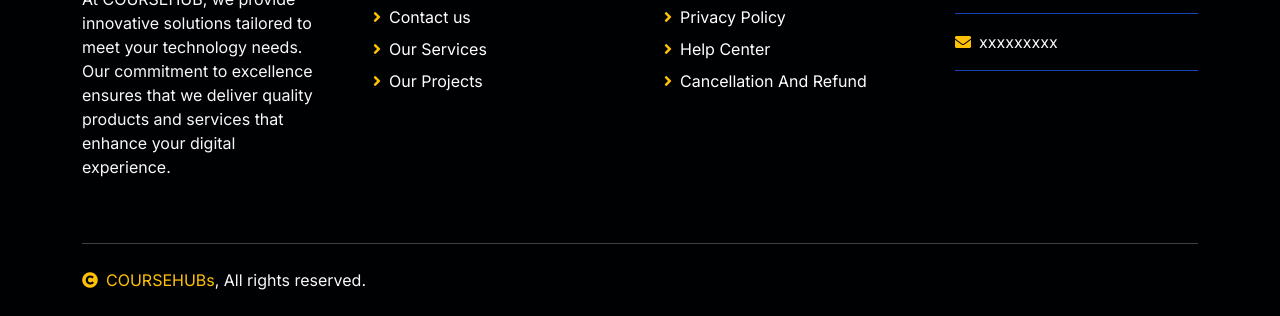
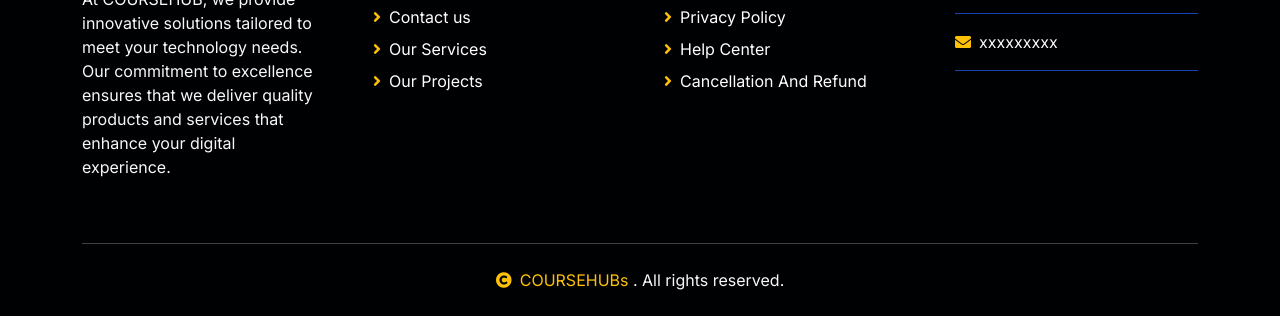
Before and after one commit to gaurav1000000000000/coursehubnew, a plain HTML site: page team.html in a window 1280 px wide. Shown: the part 2001-2317 px from the top of the page. Drawn offline with nearby package versions, Linux system fonts and the light colour scheme.

Commit message:
Update team.html

```diff
--- a/team.html
+++ b/team.html
@@ -290,11 +290,16 @@
             </div>
         </div>
         <hr class="text-light mt-5 mb-4">
-        <div class="row">
-            <div class="col-md-6 text-center text-md-start">
-                <span class="text-light"><a href="#" class="text-secondary"><i class="fas fa-copyright text-secondary me-2"></i>COURSEHUBs</a>, All rights reserved.</span>
-            </div>
-            <div class="col-md-6 text-center text-md-end">
+<div class="row justify-content-center">
+    <div class="col-md-12 text-center">
+        <span class="text-light">
+            <a href="#" class="text-secondary">
+                <i class="fas fa-copyright text-secondary me-2"></i>COURSEHUBs
+            </a>. All rights reserved.
+        </span>
+    </div>
+</div>
+
                 <!--/*** This template is free as long as you keep the footer author’s credit link/attribution link/backlink. If you'd like to use the template without the footer author’s credit link/attribution link/backlink, you can purchase the Credit Removal License from "https://htmlcodex.com/credit-removal". Thank you for your support. ***/-->
                 <!--<span class="text-light">Designed By <a href="https://htmlcodex.com" class="text-secondary">HTML Codex</a> Distributed By <a href="https://themewagon.com">ThemeWagon</a></span>-->
             </div>
```
